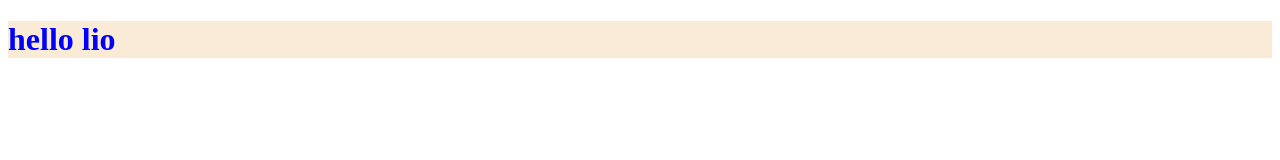
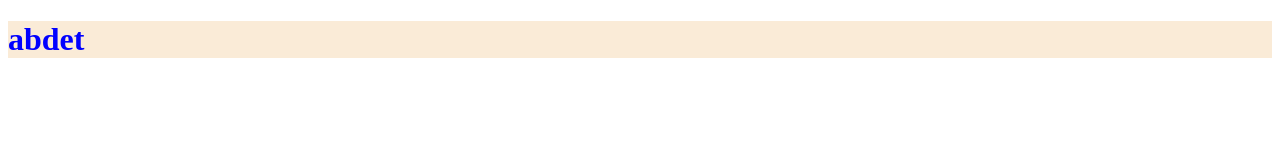
Before and after one commit to Rahma-Atef527/project, a plain HTML site: page index.html in a window 1280 px wide. Drawn offline with Linux system fonts and the light colour scheme.

Commit message:
edit html

```diff
--- a/index.html
+++ b/index.html
@@ -7,7 +7,7 @@
     <link rel="stylesheet" href="style.css">
 </head>
 <body>
-    <h1>hello lio</h1>
+    <h1>abdet</h1>
     <script>src="app.js"</script>
 </body>
 </html>
```
